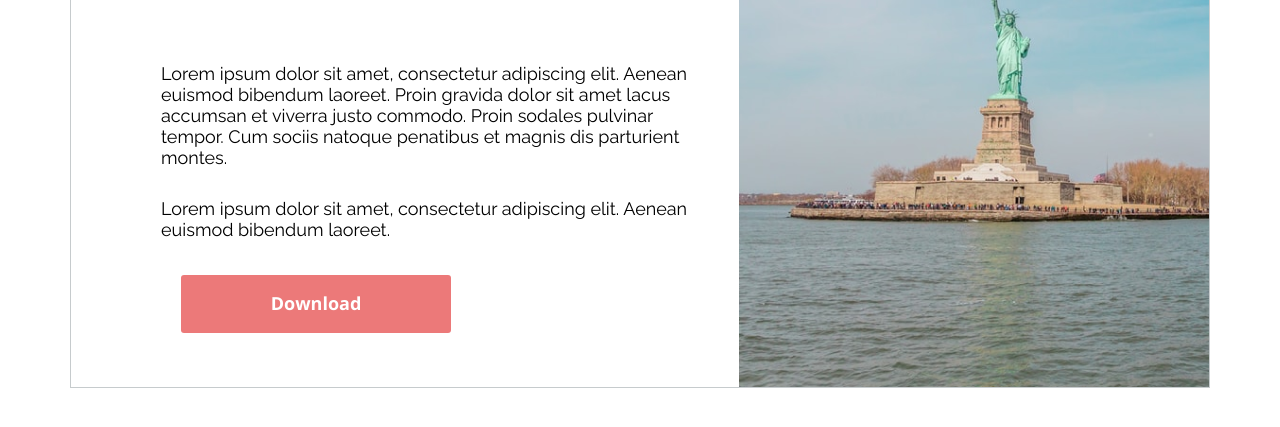
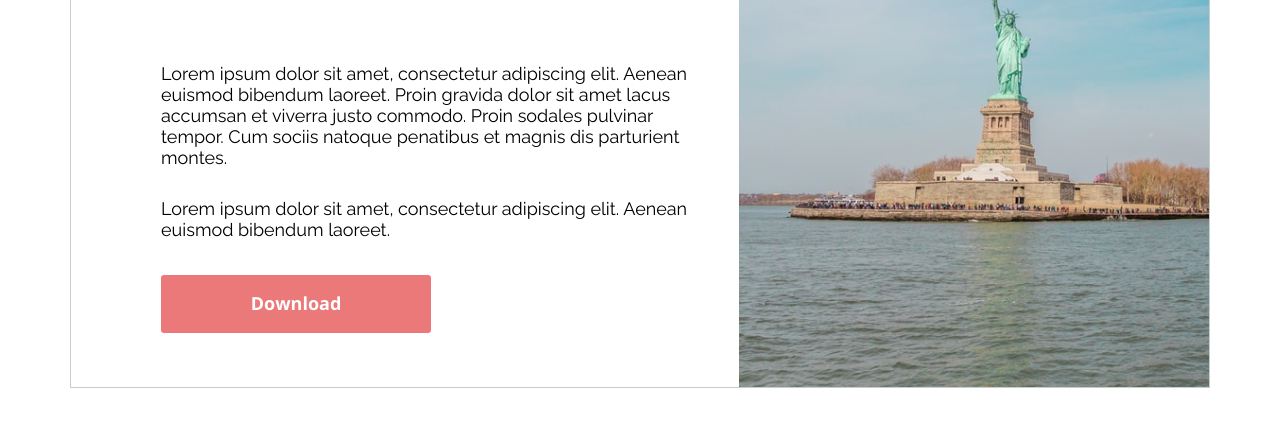
Before and after one commit to Kosarevsky/TMS, a plain HTML site: page HomeWork/index.html in a window 1280 px wide. Shown: the part 145-572 px from the top of the page. Drawn offline with nearby package versions, Linux system fonts and the light colour scheme.

Commit message:
fix download

```diff
--- a/HomeWork/css/style.css
+++ b/HomeWork/css/style.css
@@ -74,7 +74,7 @@
 .content_btn {
     background: #EC7979;
     color: #fff;
-    margin : 20px 0 0 20px;
+    margin : 20px 0 20px 0;
     padding: 1rem 1.5rem;
     text-decoration: none;
     border-radius: 3px;
```
